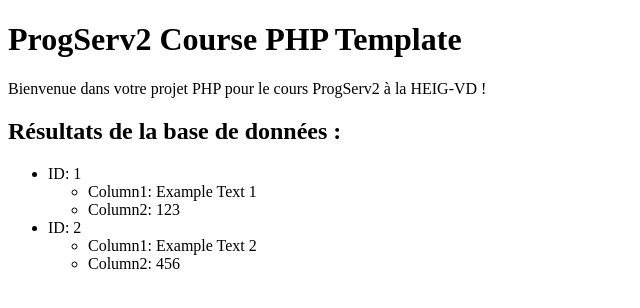
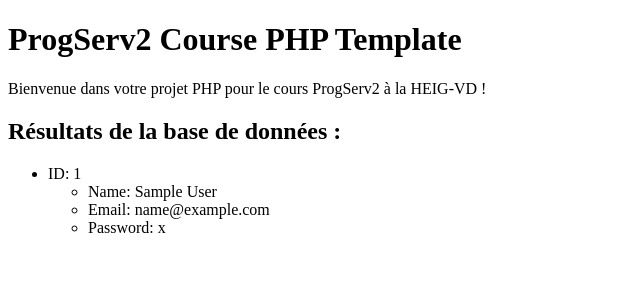
Before and after one commit to Thibault-HEIG/clothes-match, a PHP site: page / in a window 1280 px wide. Shown: the top 308 px of the page, without its empty margins (0-640 px from the left). Run offline with PHP 8.4, Linux system fonts and the light colour scheme; data comes from the database, SQL or seed files in the repository; tables that the repository leaves empty hold one stand-in row (values such as "Sample post").

Commit message:
mise en place de la connection PHP avec MariaDB

```diff
--- a/app/public/index.php
+++ b/app/public/index.php
@@ -1,15 +1,16 @@
 <?php
 const DB_HOST = 'mariadb';
 const DB_PORT = 3306;
-const DB_NAME = 'my_database';
-const DB_USER = 'username';
-const DB_PASSWORD = 'password';
 
-$dsn = "mysql:host=" . DB_HOST . ";port=" . DB_PORT . ";dbname=" . DB_NAME . ";charset=utf8mb4";
+$DB_NAME = getenv('DB_NAME');
+$DB_USER = getenv('DB_USER');
+$DB_PASSWORD = getenv('DB_PASSWORD');
 
-$pdo = new PDO($dsn, DB_USER, DB_PASSWORD);
+$dsn = "mysql:host=" . DB_HOST . ";port=" . DB_PORT . ";dbname=" . $DB_NAME . ";charset=utf8mb4";
 
-$sql = "SELECT * FROM my_table";
+$pdo = new PDO($dsn, $DB_USER, $DB_PASSWORD);
+
+$sql = "SELECT * FROM users";
 
 $stmt = $pdo->prepare($sql);
 
@@ -38,8 +39,9 @@ $results = $stmt->fetchAll();
         <?php foreach ($results as $row) { ?>
             <li>ID: <?= htmlspecialchars($row['id']) ?>
                 <ul>
-                    <li>Column1: <?= htmlspecialchars($row['column1']) ?></li>
-                    <li>Column2: <?= htmlspecialchars($row['column2']) ?></li>
+                    <li>Name: <?= htmlspecialchars($row['name']) ?></li>
+                    <li>Email: <?= htmlspecialchars($row['email']) ?></li>
+                    <li>Password: <?= htmlspecialchars($row['password']) ?></li>
                 </ul>
             </li>
         <?php } ?>
--- a/compose.yaml
+++ b/compose.yaml
@@ -9,6 +9,10 @@ services:
       dockerfile_inline: |
         FROM php:8.5-apache
         RUN docker-php-ext-install -j$(nproc) pdo_mysql
+    environment:
+      - DB_NAME=${DB_NAME}
+      - DB_USER=${DB_USER}
+      - DB_PASSWORD=${DB_PASSWORD}
     ports:
       - 8080:80
     volumes:
```
